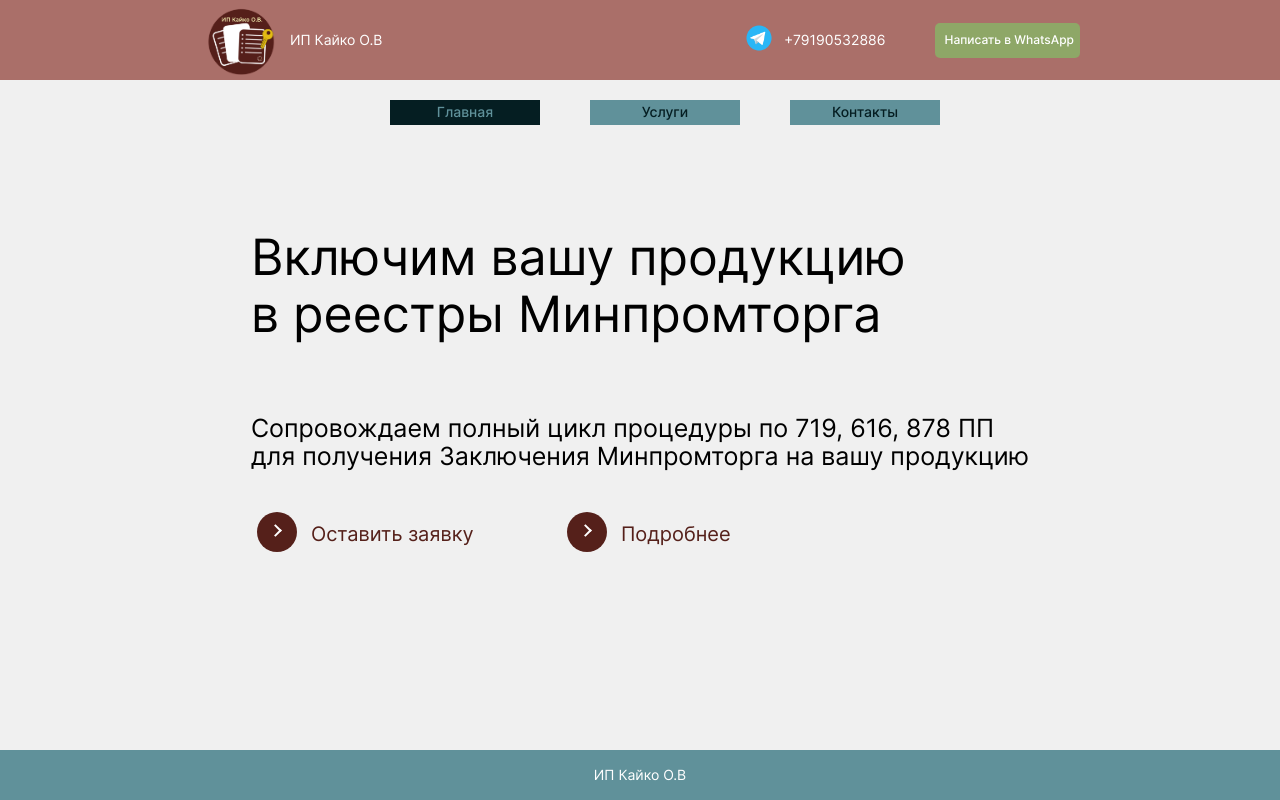
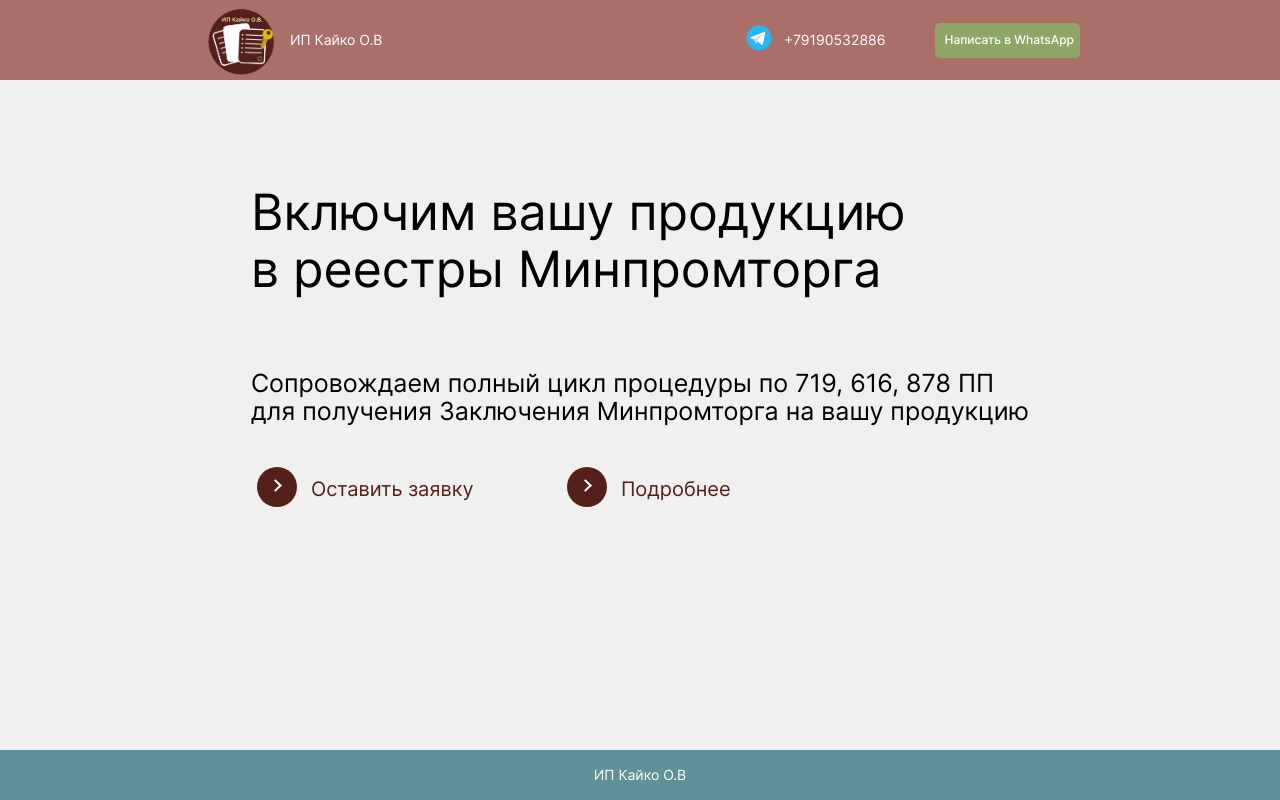
Before and after one commit to karolina-kovdya/ip-kayko, a React (Create React App) app: page / in a window 1280 px wide. Built offline with nearby package versions, Linux system fonts and the light colour scheme.

Commit message:
delete Menu

```diff
--- a/src/components/App/App.js
+++ b/src/components/App/App.js
@@ -1,7 +1,6 @@
 import './App.css';
 import { Routes, Route } from 'react-router-dom';
 import Header from '../Header/Header';
-import Menu from '../Menu/Menu';
 import Main from '../Main/Main';
 import Footer from '../Footer/Footer';
 
@@ -9,7 +8,6 @@ function App() {
   return (
     <div className="App">
       <Header />
-      <Menu />
       <Routes>
         <Route
           path='/'
--- a/src/components/Menu/Menu.css
+++ /dev/null
@@ -1,39 +0,0 @@
-.menu {
-    margin-top: 20px;
-    display: flex;
-    max-width: 100%;
-    align-items: center;
-    padding: 0px 200px;
-}
-
-.menu__list {
-    width: 100%;
-    margin: 0;
-    padding: 0;
-    display: flex;
-    justify-content: center;
-    align-items: center;
-}
-
-.menu__link {
-    list-style-type: none;
-}
-
-.menu__btn {
-    background-color: #60919A;
-    width: 150px;
-    height: 25px;
-    border: none;
-    font-size: 14px;
-    margin: 0 0 0 50px;
-    font-family: "Inter";
-    font-style: normal;
-    font-weight: 500;
-    color: #051E22;
-    cursor: pointer;
-    text-decoration: none;
-}
-.menu__btn_dark {
-    background-color: #051E22;
-    color: #60919A;
-}
--- a/src/components/Menu/Menu.js
+++ /dev/null
@@ -1,30 +0,0 @@
-import './Menu.css';
-import { Link, useLocation } from 'react-router-dom';
-
-function Menu () {
-  const path = useLocation().pathname;
-
-    return (
-        <section className='menu'>
-          <ul className='menu__list'>
-            <li className="menu__link">
-              <Link to="/">
-                <button className={path === '/' ? "menu__btn menu__btn_dark" : "menu__btn"}>Главная</button>
-              </Link>
-            </li>
-            <li className="menu__link">
-              <Link to="/uslugi">
-                <button className={path === '/uslugi' ? "menu__btn menu__btn_dark" : "menu__btn"}>Услуги</button>
-              </Link>
-            </li>
-            <li className="menu__link">
-              <Link to="/kontakty">
-                <button className={path === '/kontakty' ? "menu__btn menu__btn_dark" : "menu__btn"}>Контакты</button>
-              </Link>
-            </li>
-          </ul>
-        </section>
-    )
-}
-
-export default Menu;
```
